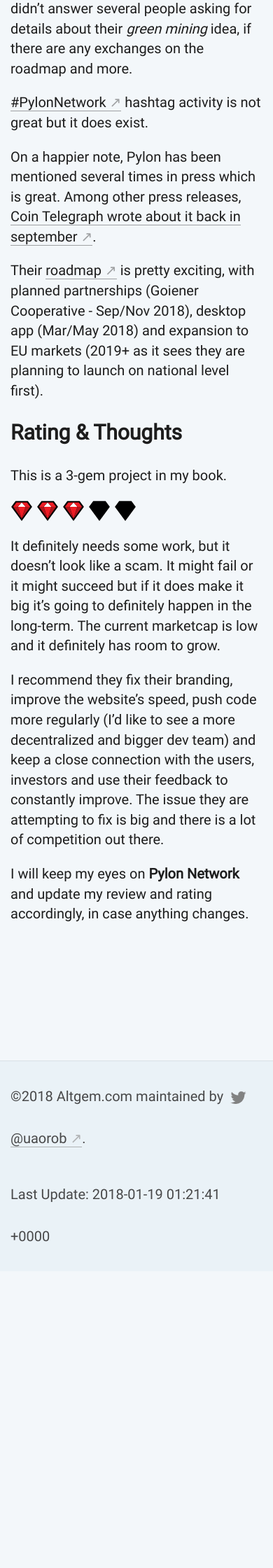
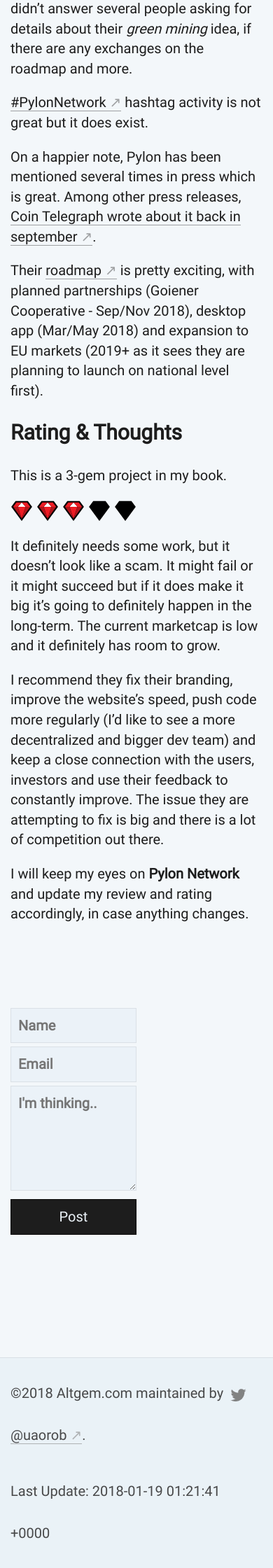
Before and after one commit to uaorob/altgem, a Jekyll site: the page built from _posts/gems/2018-1-18-pylon-network.md, in a window 390 px wide. Shown: the part 3978-6218 px from the top of the page at 70% size. Built offline with Jekyll 4.4.1, drawn with Linux system fonts in a browser that asks for light colours; nearby versions of some CDN libraries; before the commit the page ends 5794 px from its top, so only the background shows below that.

Commit message:
form styles

```diff
--- a/_includes/comments.html
+++ b/_includes/comments.html
@@ -2,9 +2,9 @@
   <input name="options[redirect]" type="hidden" value="https://altgem.com">
   <!-- e.g. "2016-01-02-this-is-a-post" -->
   <input name="options[slug]" type="hidden" value="{{ page.slug }}">
-  <label><input name="fields[name]" type="text">Name</label>
-  <label><input name="fields[email]" type="email">E-mail</label>
-  <label><textarea name="fields[message]"></textarea>Message</label>
+  <label><input name="fields[name]" type="text" placeholder="Name"></label>
+  <label><input name="fields[email]" type="email" placeholder="Email"></label>
+  <label><textarea name="fields[message]" placeholder="I'm thinking.."></textarea></label>
 
-  <button type="submit">Go!</button>
+  <button type="submit">Post</button>
 </form>
--- a/_layouts/post.html
+++ b/_layouts/post.html
@@ -13,6 +13,13 @@
         {{ content }}
        </div>
    </div>
+   {% if page.comments == "true" %}
+   <div class="row">
+       <div class="col-md-12">
+        {% include comments.html %}
+       </div>
+   </div>
+   {% endif %}
   </div>
   </div>
 
--- /dev/null
+++ b/_sass/_comments.scss
@@ -0,0 +1,29 @@
+form {
+    //text-align: center;
+    padding-top: 100px;
+    //font-variant: all-small-caps;
+}
+button {
+    background: #1d1d1d;
+    border: 1px solid #0b0b0b;
+    padding: 10px;
+    width: 50%;
+    color: #ebf2f8;
+}
+textarea {
+    background: #ebf2f8;
+    border: 1px solid #dae0e6;
+    padding: 10px;
+    width: 50%;
+    resize: vertical;
+    min-height: 150px;
+}
+input {
+    background: #ebf2f8;
+    border: 1px solid #dae0e6;
+    padding: 10px;
+    width: 50%;
+}
+label {
+    display: block;
+}
--- a/assets/css/main.scss
+++ b/assets/css/main.scss
@@ -7,5 +7,6 @@
 @import "footer";
 @import "index";
 @import "notification";
+@import "comments";
 
 @import "mediaqueries";
```
Also changed, not shown: _posts/gems/2018-1-18-pylon-network.md (+1 -0 lines), 6 other files.
